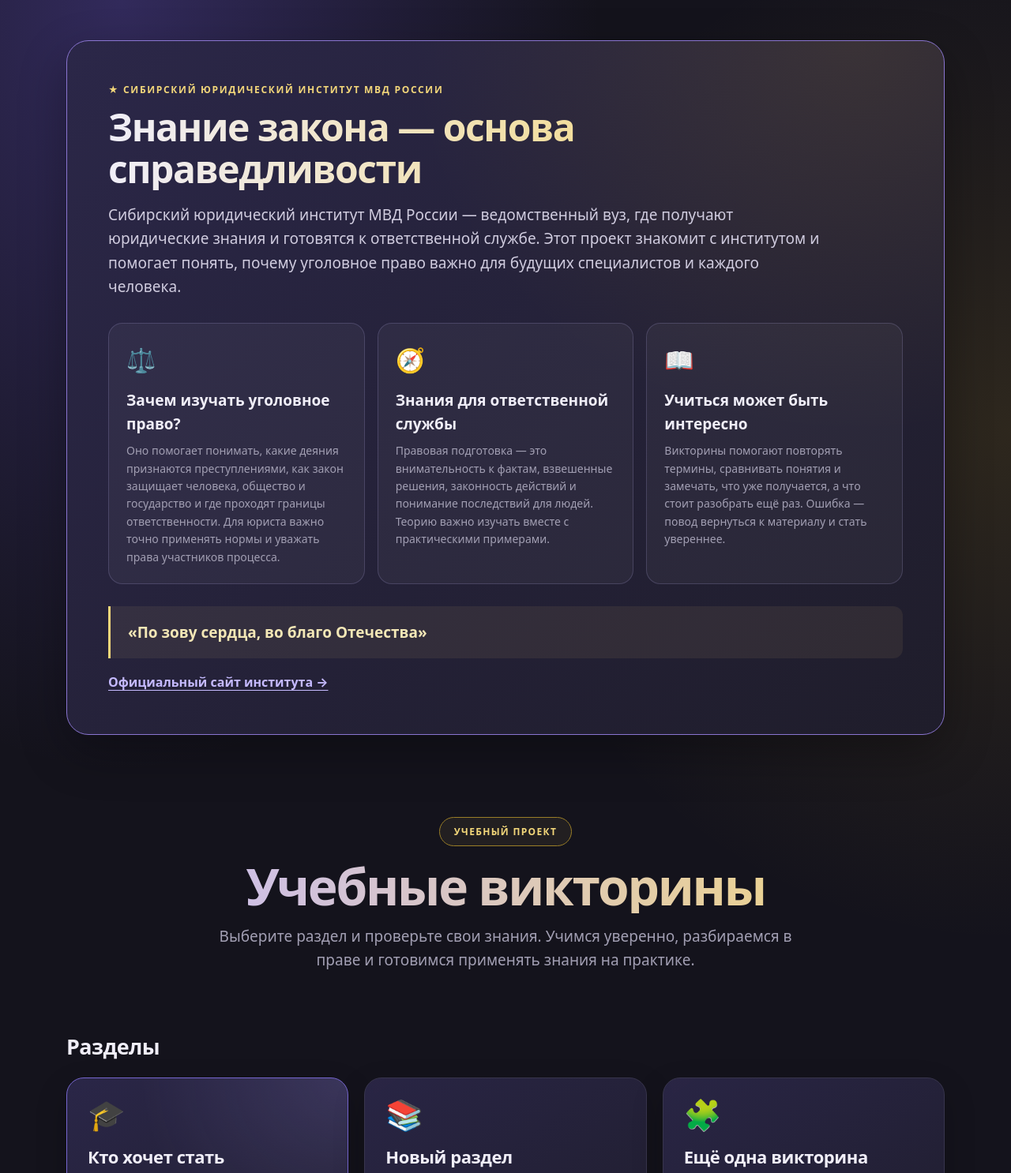
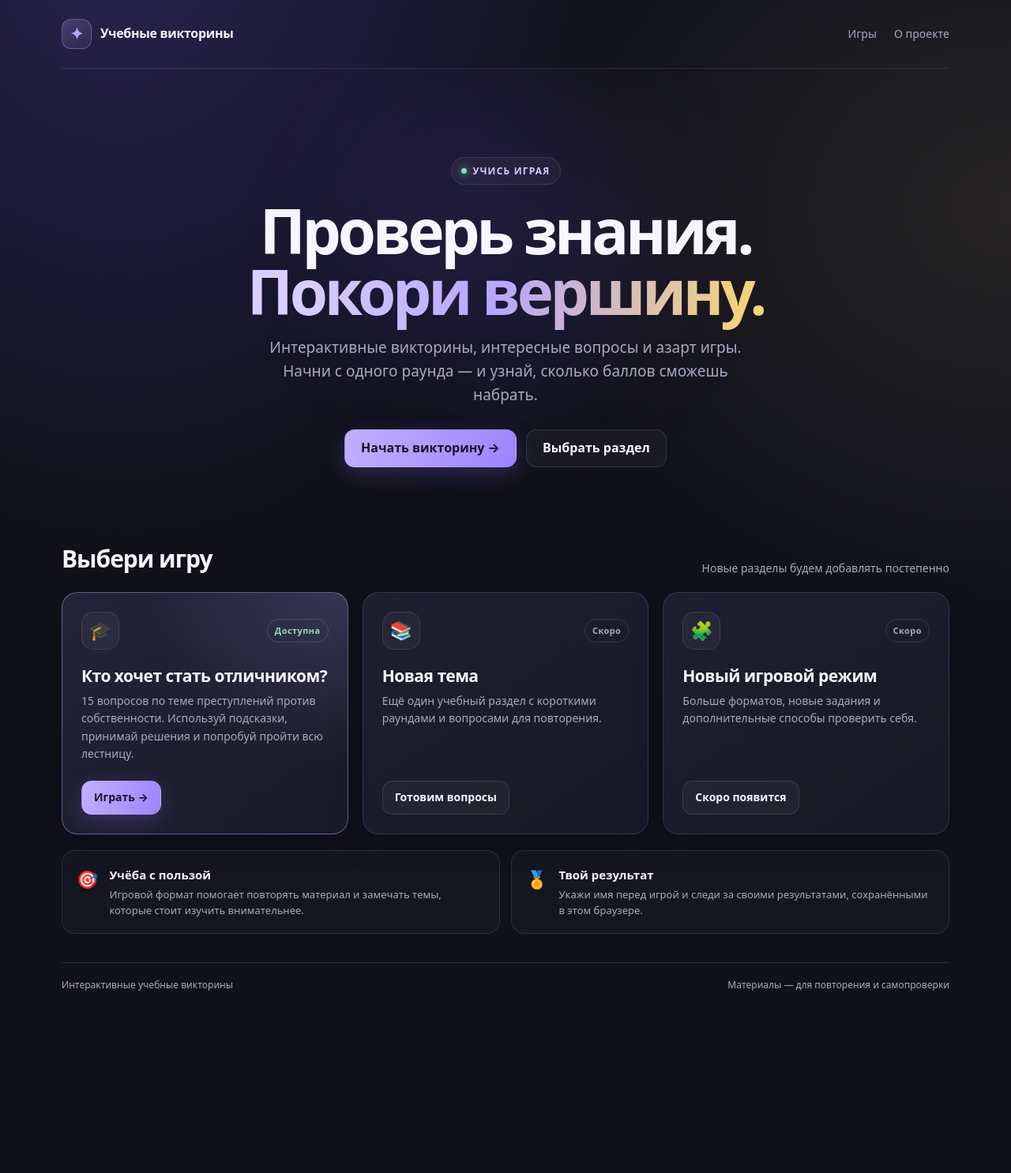
Before and after one commit to sos8bk-svg/otlichnik, a plain HTML site: page home.html in a window 1280 px wide. Shown: the top 1486 px of the page at 79% size. After the commit the page ends 1317 px from the top, so only its background shows below. Drawn offline with Linux system fonts and the light colour scheme.

Commit message:
Refresh home page design and remove institute branding

```diff
--- a/home.html
+++ b/home.html
@@ -3,76 +3,61 @@
 <head>
 <meta charset="utf-8">
 <meta name="viewport" content="width=device-width, initial-scale=1, viewport-fit=cover">
-<meta name="theme-color" content="#14131c">
-<title>Учебные викторины</title>
+<meta name="theme-color" content="#10111b">
+<meta name="description" content="Интерактивные викторины и учебные игры. Проверьте знания и попробуйте пройти всю лестницу вопросов.">
+<title>Викторины — проверь свои знания</title>
 <style>
-:root{color-scheme:dark;--bg:#14131c;--card:#1f1d2b;--ink:#f0eef8;--mut:#a29fb3;--accent:#a99bff;--gold:#f3d77a;--border:#38354d;--soft:#2b2748}
+:root{color-scheme:dark;--bg:#10111b;--panel:#191a27;--panel2:#202133;--ink:#f7f5ff;--muted:#aaa9bf;--line:rgba(211,205,255,.13);--purple:#b7a5ff;--gold:#f2d27b;--green:#8ce0bb}
 *{box-sizing:border-box}
 html{scroll-behavior:smooth}
-body{margin:0;min-height:100vh;background:radial-gradient(ellipse at 12% 0%,rgba(113,91,224,.32),transparent 38%),radial-gradient(ellipse at 100% 30%,rgba(201,162,39,.14),transparent 36%),var(--bg);color:var(--ink);font:16px/1.6 system-ui,-apple-system,"Segoe UI",sans-serif}
-main{width:min(1200px,100%);margin:auto;padding:clamp(24px,4vw,54px) clamp(18px,4vw,44px) 64px}
-header{text-align:center;padding:clamp(30px,5vw,64px) 0 42px}
-.brand{display:inline-block;padding:8px 18px;border:1px solid #9a7e27;border-radius:99px;color:var(--gold);font-size:12px;font-weight:800;letter-spacing:.11em;text-transform:uppercase;background:rgba(243,215,122,.06)}
-h1{font-size:clamp(38px,5vw,64px);line-height:1.04;margin:18px 0 14px;background:linear-gradient(90deg,#c5baff,#f3d77a);background-clip:text;-webkit-background-clip:text;color:transparent;letter-spacing:-.035em}
-.lead{max-width:760px;margin:0 auto;color:var(--mut);font-size:clamp(16px,1.5vw,19px)}
-.section-title{margin:30px 0 18px;font-size:clamp(21px,2.1vw,27px);letter-spacing:-.02em}
-.grid{display:grid;grid-template-columns:repeat(3,minmax(0,1fr));gap:20px}
-.card{display:flex;flex-direction:column;min-height:270px;padding:26px;border:1px solid var(--border);border-radius:22px;background:linear-gradient(145deg,rgba(43,39,72,.92),rgba(31,29,43,.96));box-shadow:0 16px 40px rgba(0,0,0,.2);transition:transform .2s,border-color .2s,box-shadow .2s}
-.card:hover{transform:translateY(-4px);border-color:#665b91;box-shadow:0 22px 48px rgba(0,0,0,.28)}
-.card.primary{border-color:#7666cf;background:radial-gradient(ellipse at 100% 0%,rgba(169,155,255,.16),transparent 52%),linear-gradient(145deg,rgba(43,39,72,.98),rgba(31,29,43,.98))}
-.icon{font-size:38px;line-height:1}
-.card h3{margin:18px 0 8px;font-size:22px;letter-spacing:-.02em}
-.card p{margin:0 0 24px;color:var(--mut);flex:1;font-size:15px}
-.link,.soon{display:inline-flex;align-items:center;justify-content:center;min-height:48px;padding:11px 18px;border-radius:13px;font-weight:750;text-decoration:none}
-.link{background:var(--accent);color:#171324;transition:transform .15s,filter .15s;align-self:flex-start}
-.link:hover{transform:translateY(-2px);filter:brightness(1.08)}
-.soon{align-self:flex-start;border:1px solid var(--border);background:rgba(255,255,255,.04);color:var(--mut);font-size:14px}
-.about{margin:0 0 40px;padding:clamp(26px,4.2vw,52px);border:1px solid #8a75d1;border-radius:28px;background:radial-gradient(ellipse at 90% 0%,rgba(201,162,39,.13),transparent 40%),linear-gradient(135deg,rgba(43,39,72,.98),rgba(31,29,43,.98));box-shadow:0 22px 60px rgba(0,0,0,.3)}
-.about-kicker{color:var(--gold);font-size:12px;font-weight:800;letter-spacing:.14em;text-transform:uppercase}
-.about h2{max-width:820px;margin:12px 0 16px;font-size:clamp(30px,4vw,48px);line-height:1.1;letter-spacing:-.03em;background:linear-gradient(90deg,#f0eef8,#f3d77a);background-clip:text;-webkit-background-clip:text;color:transparent}
-.about-intro{max-width:920px;margin:0;color:#d0ccdf;font-size:clamp(16px,1.5vw,19px)}
-.about-grid{display:grid;grid-template-columns:repeat(3,minmax(0,1fr));gap:16px;margin-top:30px}
-.about-item{padding:22px;border:1px solid rgba(201,190,255,.18);border-radius:18px;background:rgba(255,255,255,.045)}
-.about-item .symbol{font-size:30px}
-.about-item h3{margin:12px 0 8px;font-size:19px}
-.about-item p{margin:0;color:var(--mut);font-size:14px}
-.motto{margin:28px 0 0;padding:18px 22px;border-left:3px solid var(--gold);border-radius:0 12px 12px 0;background:rgba(243,215,122,.07);color:#f3e7b6;font-size:19px;font-weight:700}
-.about-link{display:inline-block;margin-top:18px;color:#c5baff;font-weight:700;text-decoration-thickness:1px;text-underline-offset:4px}
-footer{text-align:center;margin-top:38px;color:var(--mut);font-size:13px}
+body{margin:0;min-height:100vh;color:var(--ink);font:16px/1.6 system-ui,-apple-system,"Segoe UI",sans-serif;background:radial-gradient(ellipse at 12% -10%,rgba(121,94,255,.24),transparent 40%),radial-gradient(ellipse at 100% 20%,rgba(242,210,123,.1),transparent 34%),var(--bg)}
+a{color:inherit}
+main{width:min(1180px,100%);margin:auto;padding:0 28px 60px}
+.topbar{display:flex;align-items:center;justify-content:space-between;gap:20px;padding:24px 0;border-bottom:1px solid var(--line)}
+.logo{display:flex;align-items:center;gap:11px;font-weight:800;letter-spacing:-.02em}.logo-mark{display:grid;place-items:center;width:38px;height:38px;border:1px solid rgba(183,165,255,.35);border-radius:12px;background:linear-gradient(145deg,rgba(183,165,255,.24),rgba(183,165,255,.06));color:var(--purple);font-size:20px}
+.nav{display:flex;gap:22px;color:var(--muted);font-size:14px}.nav a{text-decoration:none}.nav a:hover{color:var(--ink)}
+.hero{position:relative;overflow:hidden;padding:clamp(54px,9vw,112px) 0 clamp(44px,7vw,82px);text-align:center}.hero:before{content:"";position:absolute;z-index:-1;width:380px;height:380px;left:50%;top:30px;transform:translateX(-50%);border-radius:50%;background:rgba(125,94,255,.11);filter:blur(75px)}
+.eyebrow{display:inline-flex;align-items:center;gap:8px;padding:7px 12px;border:1px solid var(--line);border-radius:99px;background:rgba(255,255,255,.035);color:#d5caff;font-size:12px;font-weight:750;letter-spacing:.1em;text-transform:uppercase}.eyebrow i{width:7px;height:7px;border-radius:50%;background:var(--green);box-shadow:0 0 12px var(--green)}
+h1{max-width:900px;margin:20px auto 16px;font-size:clamp(42px,7vw,78px);line-height:.99;letter-spacing:-.055em}h1 span{background:linear-gradient(95deg,#d9ceff 10%,#b7a5ff 48%,#f2d27b 95%);-webkit-background-clip:text;background-clip:text;color:transparent}
+.hero p{max-width:620px;margin:0 auto;color:var(--muted);font-size:clamp(16px,1.8vw,19px)}.hero-actions{display:flex;justify-content:center;gap:12px;flex-wrap:wrap;margin-top:28px}
+.button{display:inline-flex;align-items:center;justify-content:center;min-height:48px;padding:0 20px;border:1px solid transparent;border-radius:13px;font-weight:750;text-decoration:none;transition:transform .18s,background .18s,border-color .18s}.button:hover{transform:translateY(-2px)}.button-primary{background:linear-gradient(110deg,#c1b0ff,#9d83ff);color:#171326;box-shadow:0 9px 28px rgba(145,114,255,.23)}.button-secondary{border-color:var(--line);background:rgba(255,255,255,.04);color:var(--ink)}
+.section-head{display:flex;align-items:end;justify-content:space-between;gap:20px;margin:10px 0 18px}.section-head h2{margin:0;font-size:clamp(22px,3vw,30px);letter-spacing:-.035em}.section-head p{margin:0;color:var(--muted);font-size:14px}
+.grid{display:grid;grid-template-columns:repeat(3,minmax(0,1fr));gap:18px}.card{position:relative;display:flex;flex-direction:column;min-height:270px;padding:24px;border:1px solid var(--line);border-radius:20px;background:linear-gradient(145deg,rgba(32,33,51,.88),rgba(25,26,39,.96));box-shadow:0 15px 40px rgba(0,0,0,.18);transition:transform .2s,border-color .2s,box-shadow .2s}.card:hover{transform:translateY(-4px);border-color:rgba(183,165,255,.42);box-shadow:0 22px 48px rgba(0,0,0,.28)}.card.featured{border-color:rgba(183,165,255,.45);background:radial-gradient(ellipse at 100% 0%,rgba(183,165,255,.16),transparent 50%),linear-gradient(145deg,#24243a,#191a27)}
+.card-top{display:flex;align-items:center;justify-content:space-between}.card-icon{display:grid;place-items:center;width:48px;height:48px;border:1px solid var(--line);border-radius:15px;background:rgba(255,255,255,.045);font-size:23px}.tag{padding:5px 9px;border:1px solid rgba(140,224,187,.22);border-radius:99px;color:var(--green);font-size:11px;font-weight:750;letter-spacing:.04em}.tag.soon{border-color:var(--line);color:var(--muted)}
+.card h3{margin:20px 0 8px;font-size:21px;line-height:1.25;letter-spacing:-.025em}.card p{margin:0 0 22px;color:var(--muted);font-size:14px;flex:1}.card .button{align-self:flex-start;min-height:43px;padding:0 15px;font-size:14px}
+.below{display:grid;grid-template-columns:1fr 1fr;gap:14px;margin-top:20px}.info{display:flex;gap:14px;align-items:flex-start;padding:18px;border:1px solid var(--line);border-radius:17px;background:rgba(255,255,255,.025)}.info-icon{font-size:22px}.info h3{margin:0 0 3px;font-size:15px}.info p{margin:0;color:var(--muted);font-size:13px}
+footer{display:flex;justify-content:space-between;gap:16px;margin-top:36px;padding-top:18px;border-top:1px solid var(--line);color:var(--muted);font-size:12px}
 :focus-visible{outline:3px solid var(--gold);outline-offset:3px}
-@media(max-width:850px){.grid{grid-template-columns:repeat(2,minmax(0,1fr))}.about-grid{grid-template-columns:1fr}.about-item{display:grid;grid-template-columns:40px 1fr;column-gap:12px}.about-item .symbol{grid-row:1/3}.about-item h3{margin:0 0 5px}.about-item p{grid-column:2}}
-@media(max-width:560px){main{padding:18px 14px 36px}header{padding:28px 0 30px}.grid{grid-template-columns:1fr;gap:12px}.card{min-height:220px;padding:21px}.about{border-radius:20px;padding:22px 18px}.about-grid{gap:10px}.about-item{padding:15px}.section-title{margin-top:22px}}
+@media(max-width:820px){main{padding-inline:20px}.grid{grid-template-columns:repeat(2,minmax(0,1fr))}.card{min-height:250px}}
+@media(max-width:560px){main{padding-inline:15px}.topbar{padding:17px 0}.nav{gap:13px;font-size:12px}.logo{font-size:14px}.logo-mark{width:34px;height:34px}.hero{padding:58px 0 46px}.section-head{align-items:flex-start;flex-direction:column;gap:4px}.grid{grid-template-columns:1fr;gap:12px}.card{min-height:230px;padding:21px}.below{grid-template-columns:1fr;gap:10px}footer{flex-direction:column;gap:5px}}
 @media(prefers-reduced-motion:reduce){html{scroll-behavior:auto}*,*::before,*::after{transition:none!important}}
 </style>
 </head>
 <body>
 <main>
-<section class="about" aria-labelledby="about-title">
-  <div class="about-kicker">★ Сибирский юридический институт МВД России</div>
-  <h2 id="about-title">Знание закона — основа справедливости</h2>
-  <p class="about-intro">Сибирский юридический институт МВД России — ведомственный вуз, где получают юридические знания и готовятся к ответственной службе. Этот проект знакомит с институтом и помогает понять, почему уголовное право важно для будущих специалистов и каждого человека.</p>
-  <div class="about-grid">
-    <article class="about-item"><div class="symbol" aria-hidden="true">⚖️</div><h3>Зачем изучать уголовное право?</h3><p>Оно помогает понимать, какие деяния признаются преступлениями, как закон защищает человека, общество и государство и где проходят границы ответственности. Для юриста важно точно применять нормы и уважать права участников процесса.</p></article>
-    <article class="about-item"><div class="symbol" aria-hidden="true">🧭</div><h3>Знания для ответственной службы</h3><p>Правовая подготовка — это внимательность к фактам, взвешенные решения, законность действий и понимание последствий для людей. Теорию важно изучать вместе с практическими примерами.</p></article>
-    <article class="about-item"><div class="symbol" aria-hidden="true">📖</div><h3>Учиться может быть интересно</h3><p>Викторины помогают повторять термины, сравнивать понятия и замечать, что уже получается, а что стоит разобрать ещё раз. Ошибка — повод вернуться к материалу и стать увереннее.</p></article>
-  </div>
-  <blockquote class="motto">«По зову сердца, во благо Отечества»</blockquote>
-  <a class="about-link" href="https://сибюи.мвд.рф/" target="_blank" rel="noopener noreferrer">Официальный сайт института →</a>
-</section>
-<header>
-  <div class="brand">Учебный проект</div>
-  <h1>Учебные викторины</h1>
-  <p class="lead">Выберите раздел и проверьте свои знания. Учимся уверенно, разбираемся в праве и готовимся применять знания на практике.</p>
+<nav class="topbar" aria-label="Главная навигация">
+  <a class="logo" href="./home.html" style="text-decoration:none"><span class="logo-mark" aria-hidden="true">✦</span><span>Учебные викторины</span></a>
+  <div class="nav"><a href="#games">Игры</a><a href="#about">О проекте</a></div>
+</nav>
+<header class="hero">
+  <div class="eyebrow"><i aria-hidden="true"></i> Учись играя</div>
+  <h1>Проверь знания.<br><span>Покори вершину.</span></h1>
+  <p>Интерактивные викторины, интересные вопросы и азарт игры. Начни с одного раунда — и узнай, сколько баллов сможешь набрать.</p>
+  <div class="hero-actions"><a class="button button-primary" href="./index.html">Начать викторину <span aria-hidden="true">&nbsp;→</span></a><a class="button button-secondary" href="#games">Выбрать раздел</a></div>
 </header>
-<section aria-labelledby="sections-title">
-  <h2 class="section-title" id="sections-title">Разделы</h2>
+<section id="games" aria-labelledby="games-title">
+  <div class="section-head"><h2 id="games-title">Выбери игру</h2><p>Новые разделы будем добавлять постепенно</p></div>
   <div class="grid">
-    <article class="card primary"><div class="icon" aria-hidden="true">🎓</div><h3>Кто хочет стать отличником?</h3><p>Викторина по теме «Преступления против собственности»: вопросы, подсказки и результаты игры.</p><a class="link" href="./index.html">Перейти к викторине <span aria-hidden="true">&nbsp;→</span></a></article>
-    <article class="card" aria-label="Новый раздел будет добавлен позже"><div class="icon" aria-hidden="true">📚</div><h3>Новый раздел</h3><p>Здесь появится следующая тема или подборка викторин.</p><span class="soon">Скоро</span></article>
-    <article class="card" aria-label="Новый раздел будет добавлен позже"><div class="icon" aria-hidden="true">🧩</div><h3>Ещё одна викторина</h3><p>Место для будущих игровых режимов и новых наборов вопросов.</p><span class="soon">Скоро</span></article>
+    <article class="card featured"><div class="card-top"><div class="card-icon" aria-hidden="true">🎓</div><span class="tag">Доступна</span></div><h3>Кто хочет стать отличником?</h3><p>15 вопросов по теме преступлений против собственности. Используй подсказки, принимай решения и попробуй пройти всю лестницу.</p><a class="button button-primary" href="./index.html">Играть <span aria-hidden="true">&nbsp;→</span></a></article>
+    <article class="card"><div class="card-top"><div class="card-icon" aria-hidden="true">📚</div><span class="tag soon">Скоро</span></div><h3>Новая тема</h3><p>Ещё один учебный раздел с короткими раундами и вопросами для повторения.</p><span class="button button-secondary" aria-disabled="true">Готовим вопросы</span></article>
+    <article class="card"><div class="card-top"><div class="card-icon" aria-hidden="true">🧩</div><span class="tag soon">Скоро</span></div><h3>Новый игровой режим</h3><p>Больше форматов, новые задания и дополнительные способы проверить себя.</p><span class="button button-secondary" aria-disabled="true">Скоро появится</span></article>
   </div>
 </section>
-<footer>Новые разделы и викторины будут появляться здесь. Используйте материалы как учебное дополнение и сверяйте правовые нормы с актуальной редакцией закона.</footer>
+<section class="below" id="about" aria-label="О проекте">
+  <article class="info"><span class="info-icon" aria-hidden="true">🎯</span><div><h3>Учёба с пользой</h3><p>Игровой формат помогает повторять материал и замечать темы, которые стоит изучить внимательнее.</p></div></article>
+  <article class="info"><span class="info-icon" aria-hidden="true">🏅</span><div><h3>Твой результат</h3><p>Укажи имя перед игрой и следи за своими результатами, сохранёнными в этом браузере.</p></div></article>
+</section>
+<footer><span>Интерактивные учебные викторины</span><span>Материалы — для повторения и самопроверки</span></footer>
 </main>
 </body>
 </html>
```
